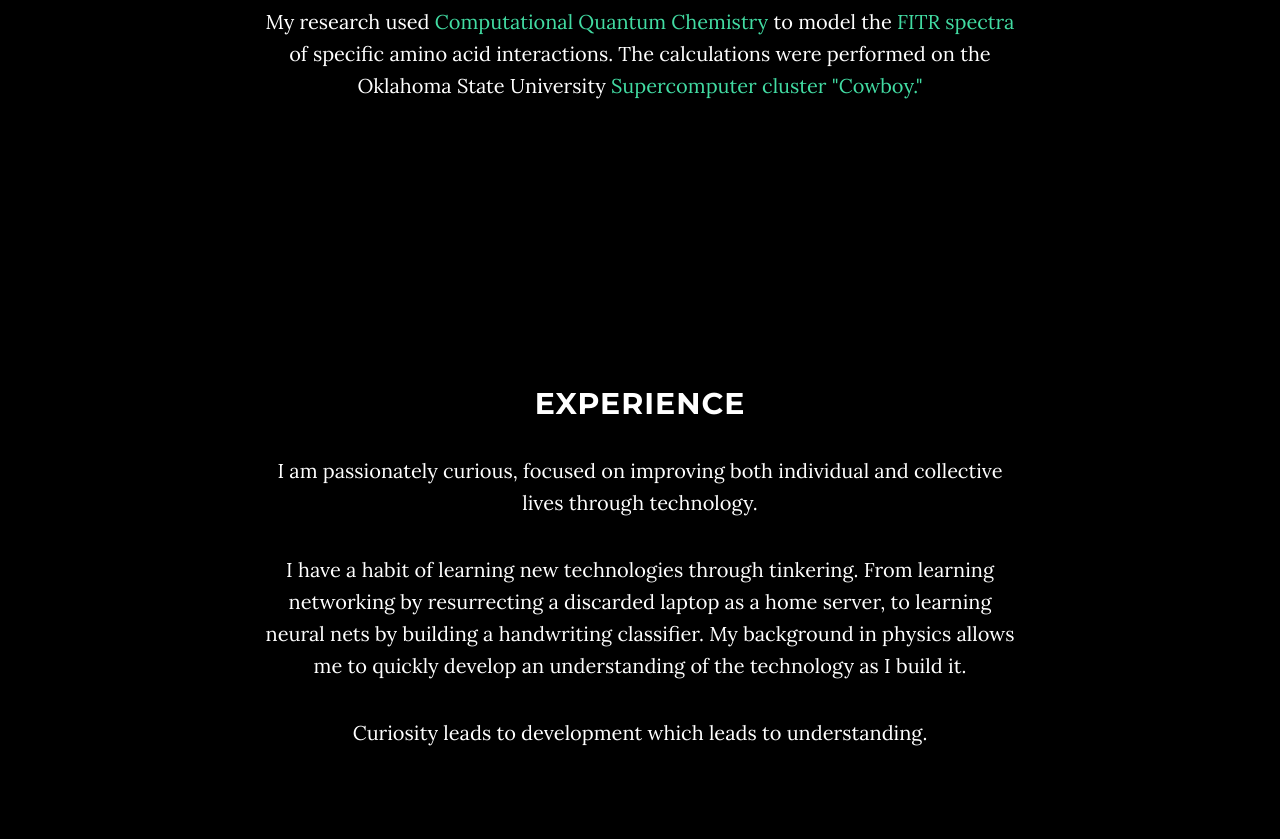
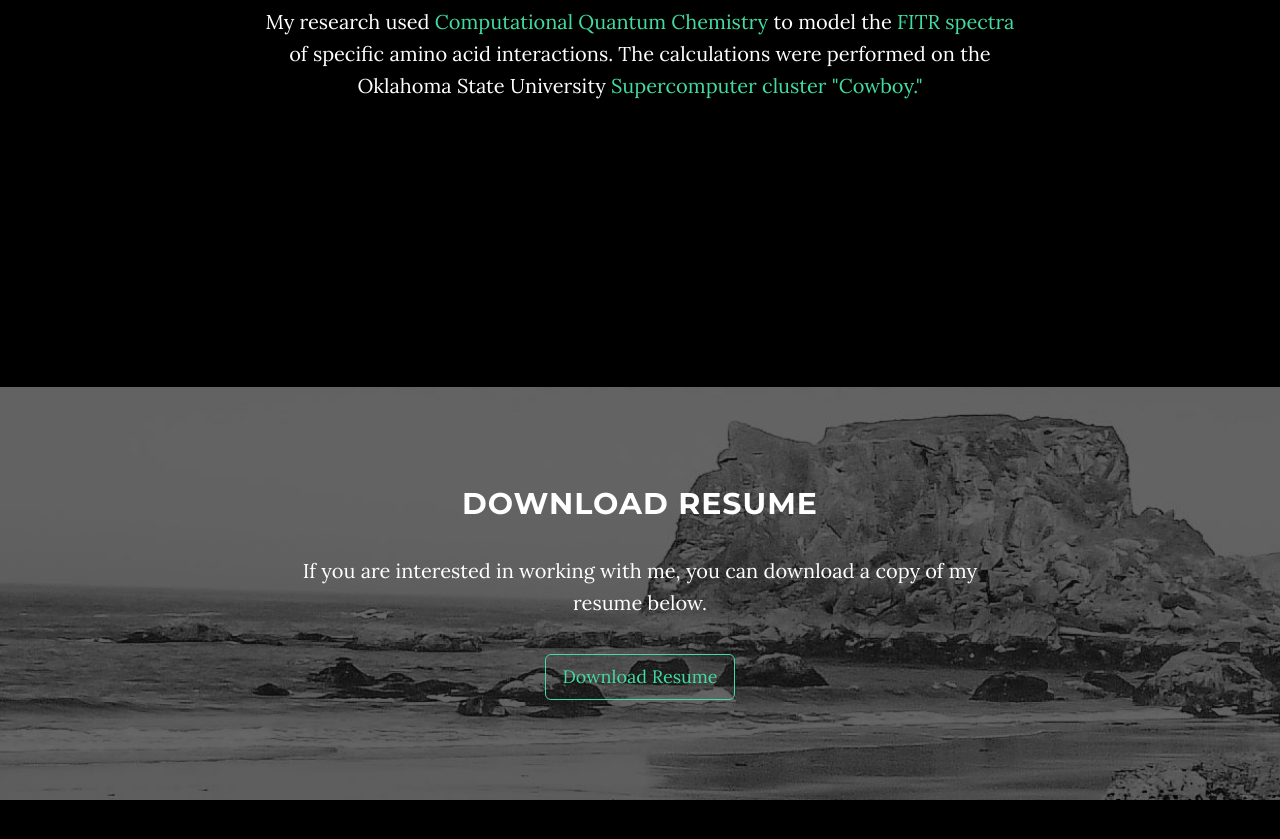
Before and after one commit to matthew-cavener/cavener.io, a website: page index.html in a window 1280 px wide. Shown: the part 2120-2959 px from the top of the page. Drawn offline with nearby package versions, Linux system fonts and the light colour scheme; some packages are replaced by stand-ins of ours.

Commit message:
Add files via upload

```diff
--- a/index.html
+++ b/index.html
@@ -122,17 +122,6 @@
     </section>
 
     <!-- Experience Section -->
- <section id="experience" class="container content-section text-center">
-        <div class="row">
-            <div class="col-lg-8 col-lg-offset-2">
-                <h2>Experience</h2>
-                <p>I am passionately curious, focused on improving both individual and collective lives through technology.</p>
-                <p>I have a habit of learning new technologies through tinkering. From learning networking by resurrecting a discarded laptop as a home server, to learning neural nets by building a handwriting classifier. My background in physics allows me to quickly develop an understanding of the technology as I build it.</p>
-                <p>Curiosity leads to development which leads to understanding.</p>
-            </div>
-        </div>
-    </section>
-
     <!-- Download Section -->
     <section id="download" class="content-section text-center">
         <div class="download-section">
```
